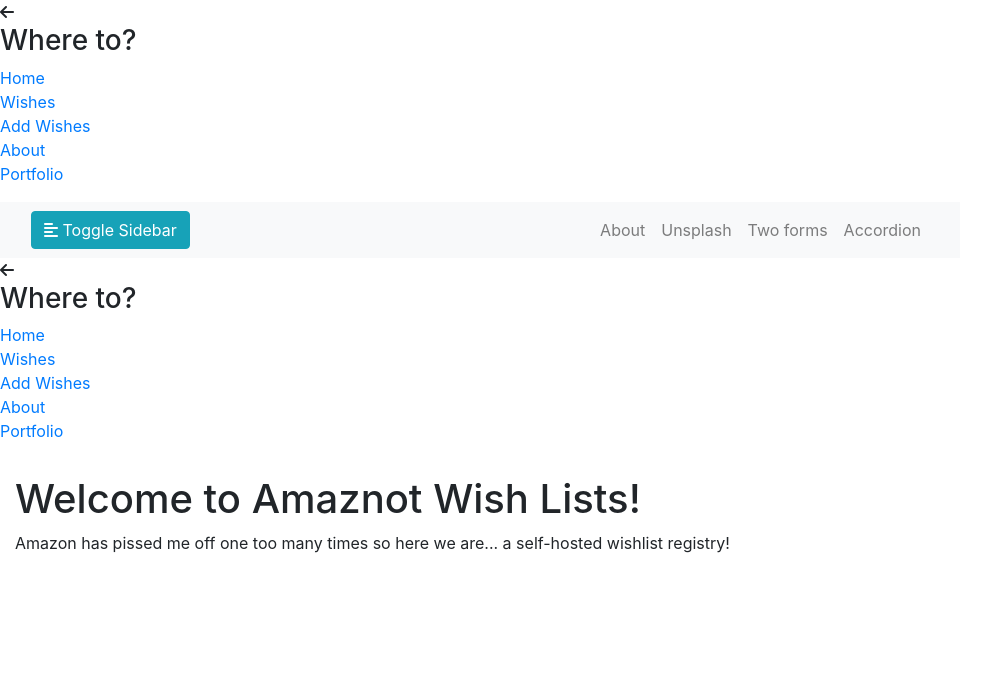
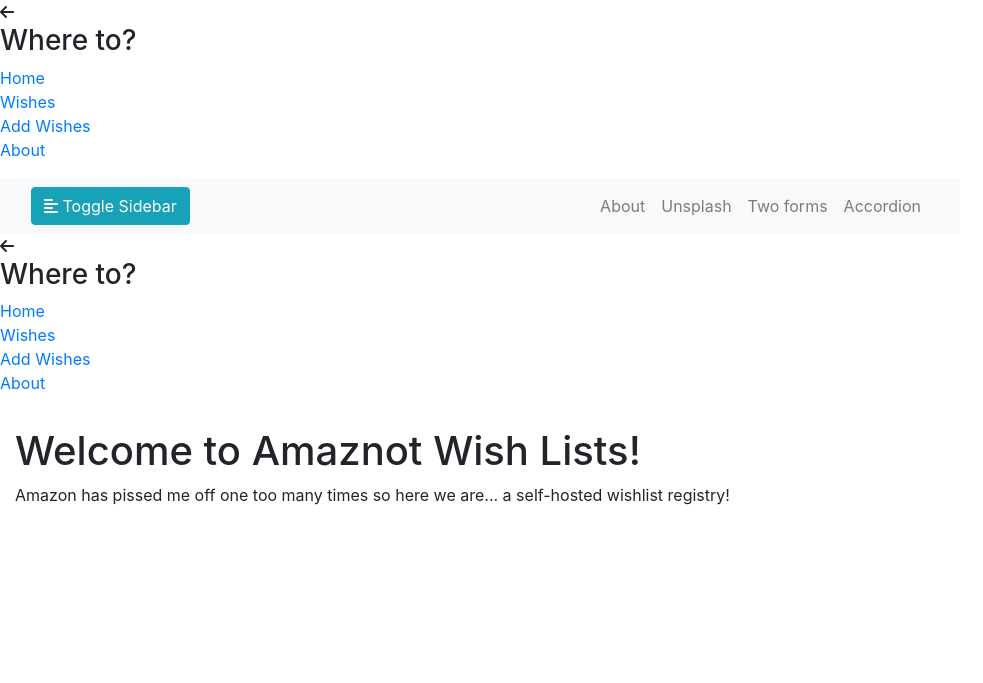
Before and after one commit to pypeaday/wish-lists, a FastAPI app: page / in a window 1280 px wide. Shown: the top 683 px of the page, without its empty margins (0-983 px from the left). Run offline with FastAPI, Linux system fonts and the light colour scheme; some libraries are stand-ins or nearby versions.

Commit message:
remove portfolio

```diff
--- a/templates/include/sidebar.html
+++ b/templates/include/sidebar.html
@@ -22,9 +22,6 @@
             <li>
                 <a href="/about">About</a>
             </li>
-            <li>
-                <a href="/page/portfolio">Portfolio</a>
-            </li>
         </li>
     </ul>
 </nav>
```
